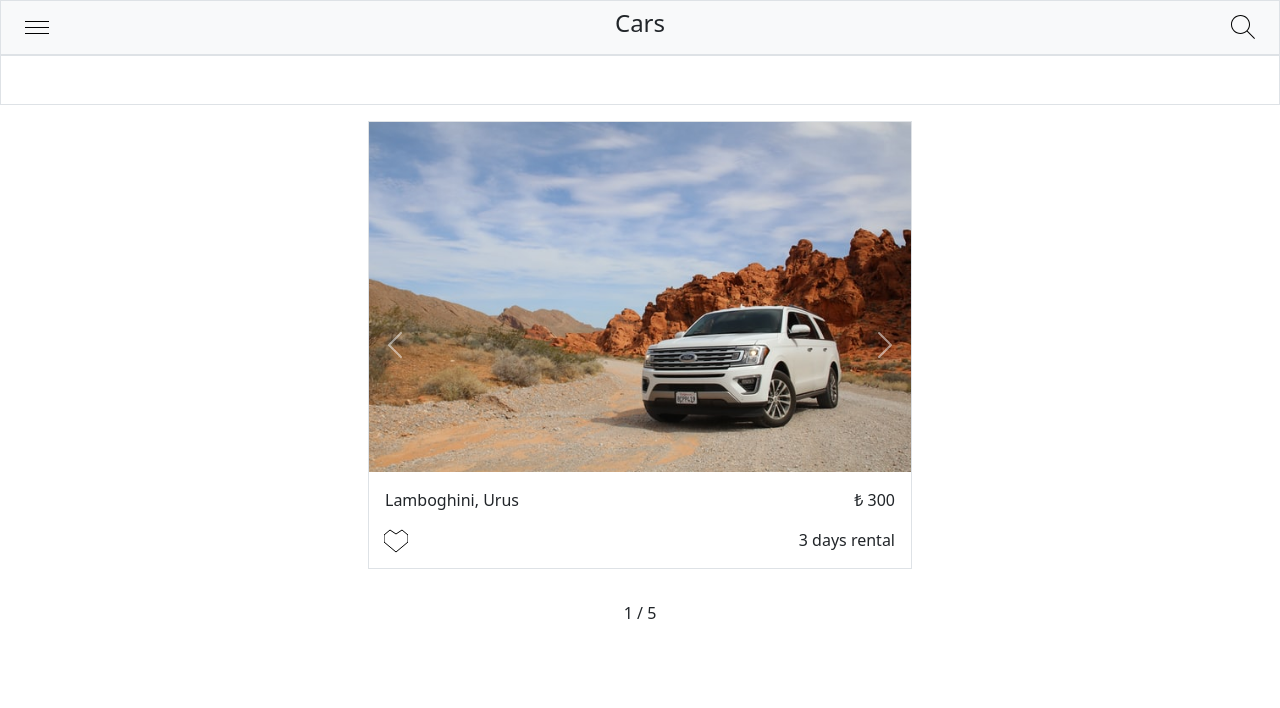
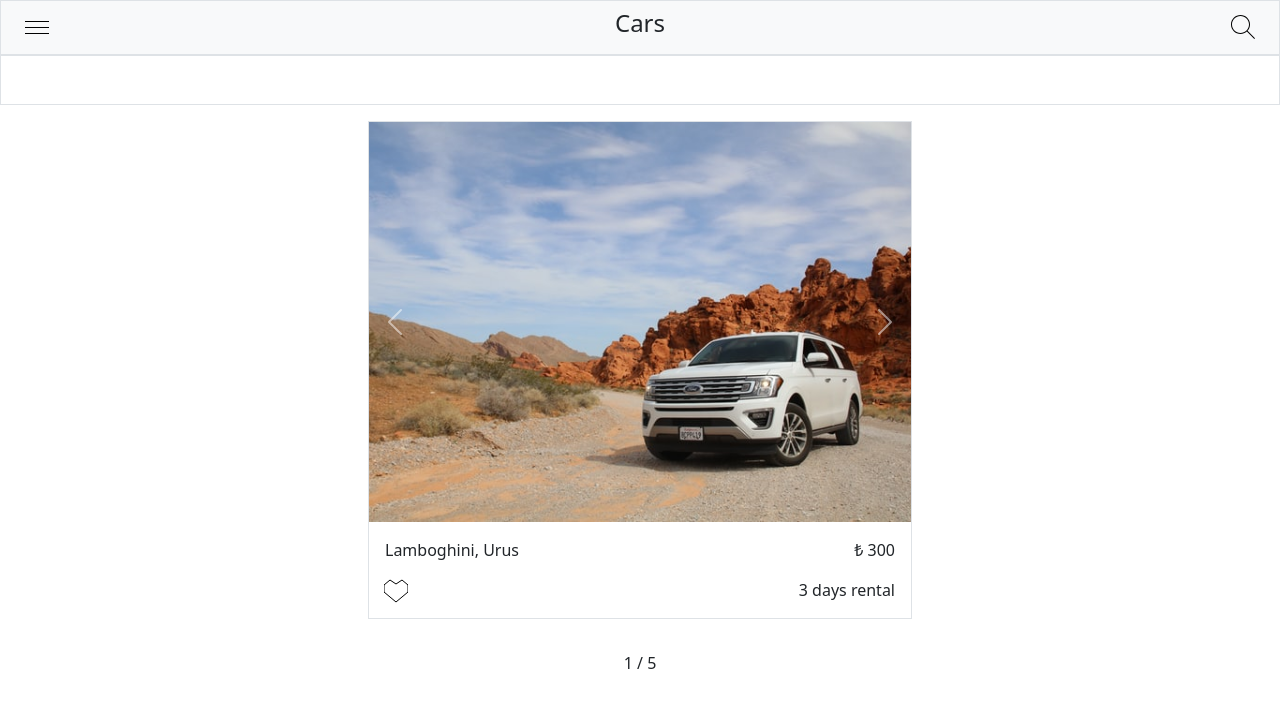
Before and after one commit to misterpaul4/kibris-car-rentals, a React (Create React App) app: page / in a window 1280 px wide. Shown: the top 708 px of the page. Built offline with nearby package versions, Linux system fonts and the light colour scheme.

Commit message:
Adjust clickable area of carousel

```diff
--- a/src/css/Cars.css
+++ b/src/css/Cars.css
@@ -3,13 +3,13 @@
   width: 100%;
 }
 
-/* .carousel .carousel-control-prev,
+.carousel .carousel-control-prev,
 .carousel .carousel-control-next {
-  opacity: 0.2;
-} */
+  margin: 1em 0 7em 0;
+}
 
 .car-img {
-  height: 350px;
+  height: 50vh;
 }
 
 .cars-container {
```
Also changed, not shown: 1 other file (tests, documents, lock files or other folders).
